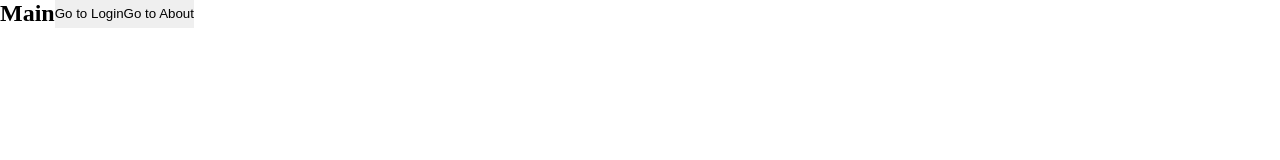
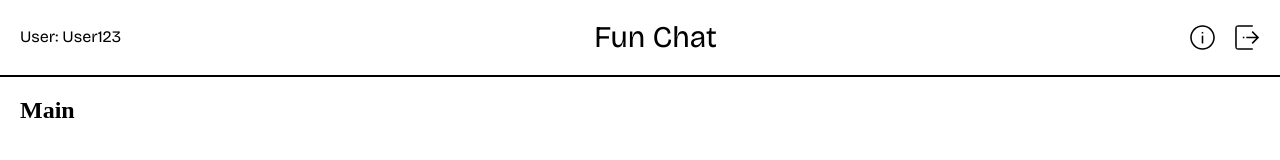
Before and after one commit to Atikin132/fun-chat, a website built with Vite: page index.html in a window 1280 px wide. Built offline with nearby package versions, Linux system fonts and the light colour scheme.

Commit message:
feat: add header

```diff
--- a/src/app/app.ts
+++ b/src/app/app.ts
@@ -1,28 +1,56 @@
 import { Screen } from "../interfaces/screen.interface.js";
+import header from "../layout/header/header.js";
+import MainCreator from "../utils/main/main-creator.js";
+import "../styles/styles.css";
 
 export default class App {
   private screens = new Map<string, Screen>();
   private current?: Screen;
   private root: HTMLElement;
 
+  private headerElement?: HTMLElement;
+  private main?: HTMLElement;
+
   constructor(root: HTMLElement) {
     this.root = root;
   }
 
+  init(user: string): void {
+    this.headerElement = header(user);
+    this.main = new MainCreator({
+      classes: ["main"],
+    }).getElement();
+    this.root.append(this.headerElement);
+    this.root.append(this.main);
+  }
+
   register(name: string, screen: Screen): void {
     this.screens.set(name, screen);
-    screen.create(this.root);
+    if (this.main) {
+      screen.create(this.main);
+    }
     screen.hide();
   }
 
-  navigate(name: string): void {
-    const next = this.screens.get(name);
+  navigate(pageName: string): void {
+    const next = this.screens.get(pageName);
     if (!next) {
       return;
     }
-
+    this.updateHeader(pageName);
     this.current?.hide();
     this.current = next;
     next.show();
   }
+
+  private updateHeader(pageName: string): void {
+    if (!this.headerElement) {
+      return;
+    }
+    if (pageName === "about" || pageName === "login") {
+      this.headerElement.classList.add("no-active");
+    } else {
+      this.headerElement.classList.remove("no-active");
+    }
+  }
 }
--- a/src/index.ts
+++ b/src/index.ts
@@ -6,6 +6,7 @@ import { Main } from "./pages/main/main.js";
 
 const app = new App(document.body);
 
+app.init("User123");
 app.register("login", new Login());
 app.register("main", new Main());
 app.register("about", new About());
--- /dev/null
+++ b/src/layout/header/header.css
@@ -0,0 +1,57 @@
+.header {
+  display: flex;
+  justify-content: space-between;
+  padding: 20px;
+  border-bottom: 2px solid black;
+}
+
+.user-name {
+  font-family: "Bricolage Grotesque", sans-serif;
+  display: flex;
+  align-items: center;
+  margin-block-start: 0px;
+  margin-block-end: 0px;
+}
+
+.app-title {
+  font-family: "Bricolage Grotesque", sans-serif;
+  font-weight: 400;
+  font-style: normal;
+  font-size: 30px;
+}
+
+.nav {
+  display: flex;
+  align-items: center;
+}
+
+.header-menu {
+  display: flex;
+  gap: 20px;
+  margin: 0;
+  padding: 0;
+  list-style: none;
+}
+
+.header-menu li {
+  display: flex;
+}
+
+.about-button,
+.logout-button {
+  width: 25px;
+  height: 25px;
+  background-repeat: no-repeat;
+  background-position: center;
+  object-fit: contain;
+  cursor: pointer;
+  background-color: transparent;
+}
+
+.about-button {
+  background-image: url("../../assets/svg/about.svg");
+}
+
+.logout-button {
+  background-image: url("../../assets/svg/logout.svg");
+}
--- /dev/null
+++ b/src/layout/header/header.ts
@@ -0,0 +1,64 @@
+import HeaderCreator from "../../utils/header/header-creator.js";
+import ParagraphCreator from "../../utils/paragraph/paragraph-creator.js";
+import NavigationCreator from "../../utils/navigation/navigation-creator.js";
+import UnorderedListCreator from "../../utils/unordered-list/unordered-list-creator.js";
+import ListItemCreator from "../../utils/list-item/list-item-creator.js";
+import ButtonCreator from "../../utils/button/button-creator.js";
+import HeadingsCreator from "../../utils/headings/headings-creator.js";
+import "./header.css";
+
+const HEADINGS_ONE = 1;
+
+export default function header(user: string): HTMLElement {
+  const headerCreator = new HeaderCreator({
+    classes: ["header"],
+  });
+
+  const userName = new ParagraphCreator({
+    parent: headerCreator.getElement(),
+    classes: ["user-name"],
+  }).getElement();
+
+  userName.textContent = user === "" ? "" : `User: ${user}`;
+
+  const appTitle = new HeadingsCreator(HEADINGS_ONE, {
+    parent: headerCreator.getElement(),
+    classes: ["app-title"],
+  }).getElement();
+
+  appTitle.textContent = "Fun Chat";
+
+  const nav = new NavigationCreator({
+    parent: headerCreator.getElement(),
+    classes: ["nav"],
+  }).getElement();
+
+  const ul = new UnorderedListCreator({
+    parent: nav,
+    classes: ["header-menu"],
+  }).getElement();
+
+  const aboutLi = new ListItemCreator({
+    parent: ul,
+  }).getElement();
+
+  const logoutLi = new ListItemCreator({
+    parent: ul,
+  }).getElement();
+
+  const aboutButton = new ButtonCreator({
+    parent: aboutLi,
+    classes: ["about-button", "button"],
+  }).getElement();
+
+  aboutButton.dataset.route = "/about";
+
+  const logoutButton = new ButtonCreator({
+    parent: logoutLi,
+    classes: ["logout-button", "button"],
+  }).getElement();
+
+  logoutButton.dataset.route = "/login";
+
+  return headerCreator.getElement();
+}
--- a/src/pages/main/main.ts
+++ b/src/pages/main/main.ts
@@ -4,9 +4,6 @@ export class Main extends BasePage {
   create(parent: HTMLElement): void {
     parent.append(this.container);
     this.container.innerHTML = `
-      <h2>Main</h2>
-      <button data-route="/login">Go to Login</button>
-      <button data-route="/about">Go to About</button>
-    `;
+      <h2>Main</h2>`;
   }
 }
--- a/src/styles/styles.css
+++ b/src/styles/styles.css
@@ -25,3 +25,7 @@ body {
   width: 100%;
   flex: 1;
 }
+
+.no-active {
+  display: none;
+}
```
Also changed, not shown: src/assets/svg/about.svg (added), src/assets/svg/logout.svg (added).
